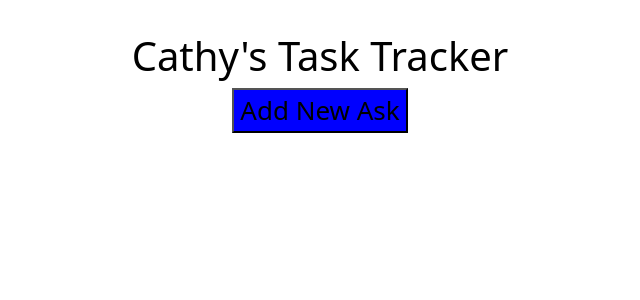
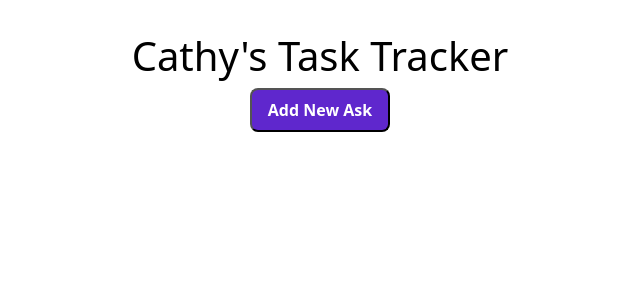
Before and after one commit to Cathy347Le/React-Task-App, a React (Create React App) app: page / in a window 1280 px wide. Shown: the top 300 px of the page, without its empty margins (320-960 px from the left). Built offline with nearby package versions, Linux system fonts and the light colour scheme.

Commit message:
style button component

```diff
--- a/src/Components/Button.scss
+++ b/src/Components/Button.scss
@@ -0,0 +1,7 @@
+button {
+  color: white;
+  font-weight: 600;
+  padding: 0.5rem 1rem;
+  border-radius: 0.5rem !important;
+  font-size: 16px !important;
+}
--- a/src/Components/Header.js
+++ b/src/Components/Header.js
@@ -5,7 +5,7 @@ function Header({ name }) {
   return (
     <header className="app-header">
       <h1>{name}'s Task Tracker</h1>
-      <Button color="blue" text="Add New Ask" />
+      <Button color="#5f27cd" text="Add New Ask" />
     </header>
   );
 }
```
